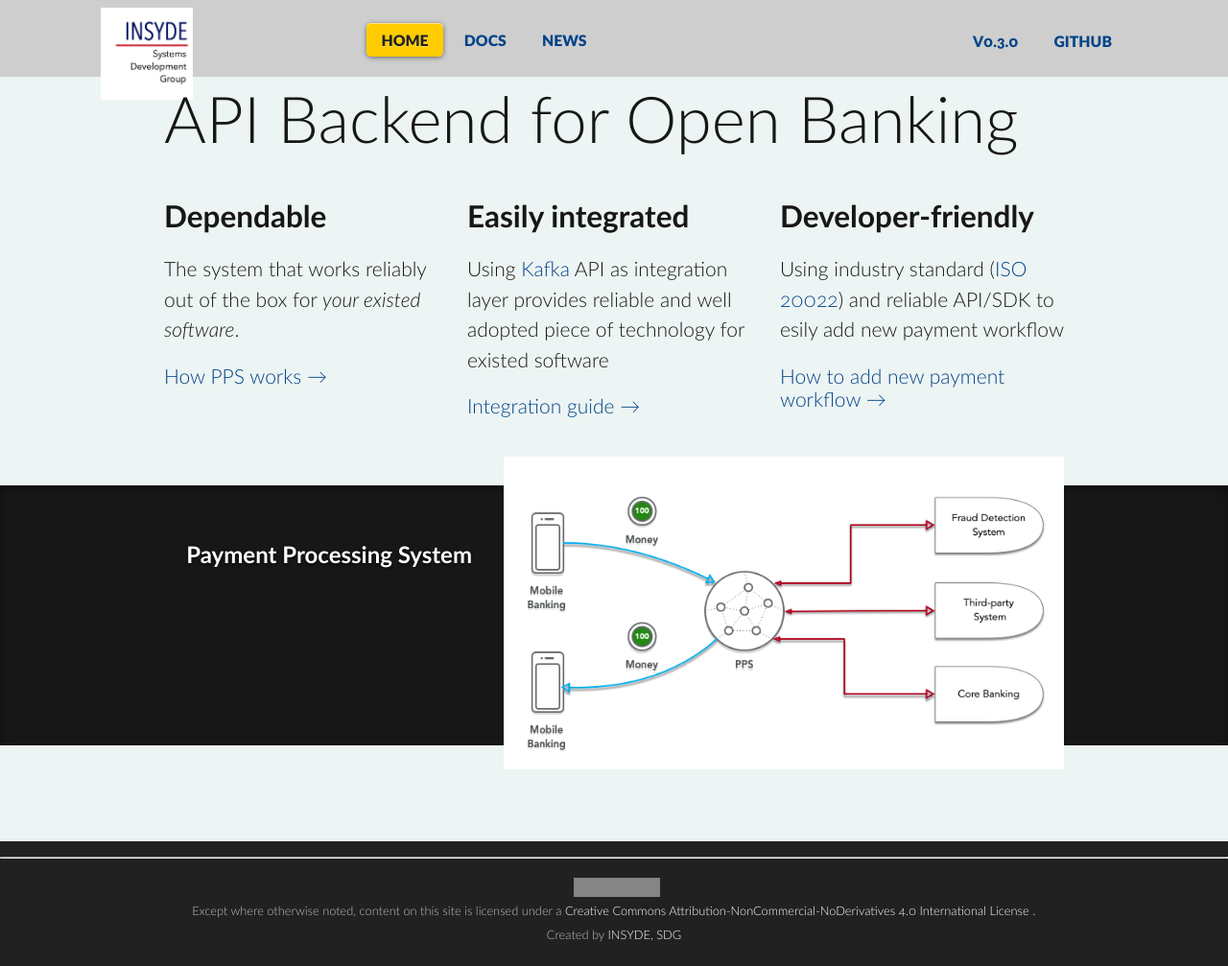
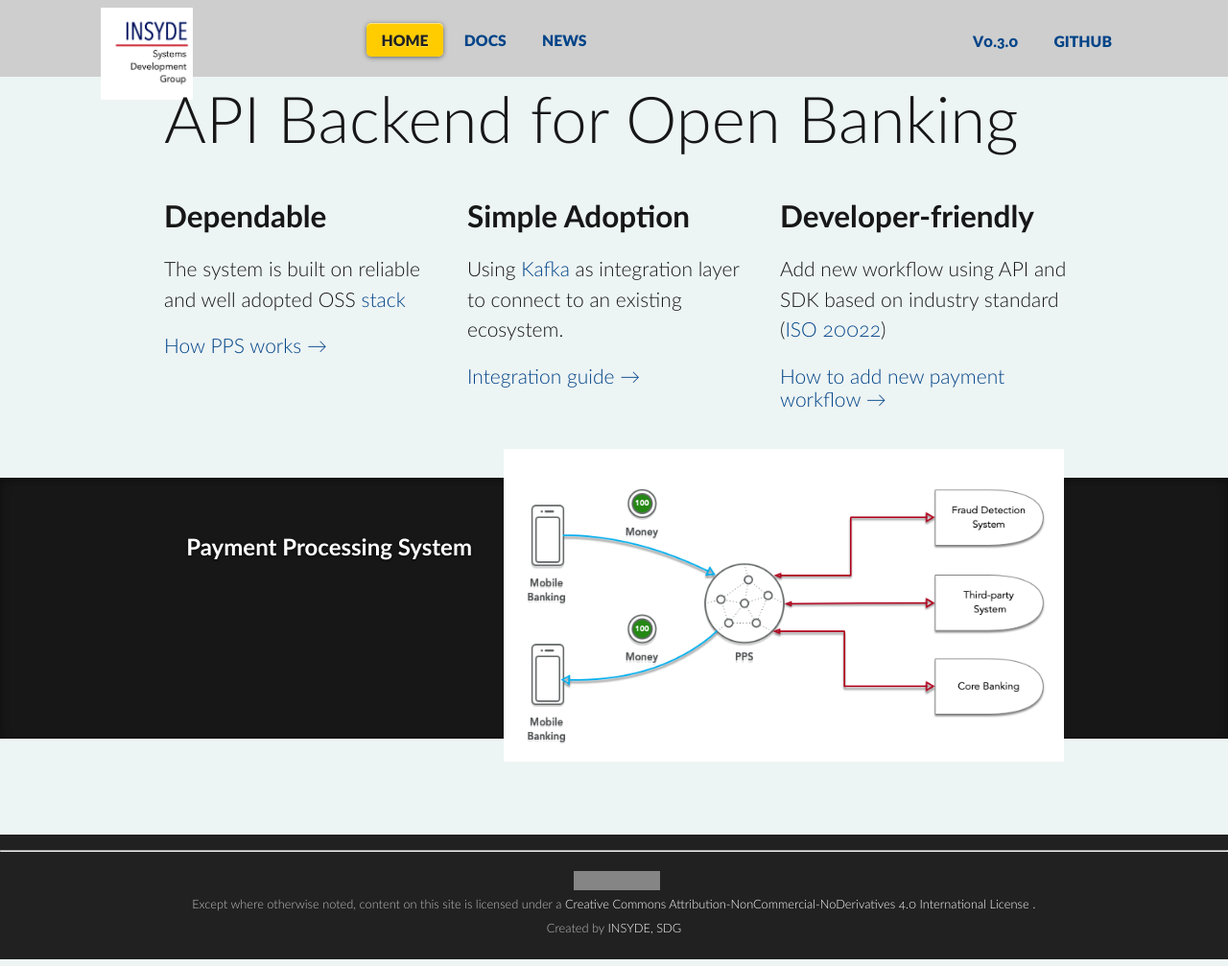
Before and after one commit to system42world/pps, a Jekyll site: the page built from pages/index.html, in a window 1280 px wide. Shown: the whole page at 96% size. Built offline with Jekyll 4.4.1, drawn with Linux system fonts in a browser that asks for light colours; some web fonts are replaced; grey boxes are pictures that could not be loaded.

Commit message:
chore: change wording on Main page
- simple changes to purpose and product descriptions

IssueID: none
References: none

```diff
--- a/pages/index.html
+++ b/pages/index.html
@@ -16,22 +16,21 @@ permalink: /
     <div class="unit one-third">
       <h2>Dependable</h2>
       <p>
-      The system that works reliably out of the box for <em>your existed software</em>.
+      The system is built on reliable and well adopted OSS <a href="https://nightlies.apache.org/flink/flink-statefun-docs-stable/">stack</a>
       </p>
       <a href="{{ 'docs/intro/' | relative_url }}">How PPS works &rarr;</a>
     </div>
     <div class="unit one-third">
-      <h2>Easily integrated</h2>
+      <h2>Simple Adoption</h2>
       <p>
-        Using <a href="https://kafka.apache.org/">Kafka</a> API as integration layer provides reliable and well adopted
-        piece of technology for existed software
+        Using <a href="https://kafka.apache.org/">Kafka</a> as integration layer to connect to an existing ecosystem.
       </p>
       <a href="{{ 'docs/integrations/' | relative_url }}">Integration guide &rarr;</a>
     </div>
     <div class="unit one-third">
       <h2>Developer-friendly</h2>
       <p>
-        Using industry standard (<a href="https://www.iso20022.org/">ISO 20022</a>) and reliable API/SDK to esily add new payment workflow
+        Add new workflow using API and SDK based on industry standard (<a href="https://www.iso20022.org/">ISO 20022</a>)
       </p>
       <a href="https://youtu.be/NIbQQ7x-uKI">How to add new payment workflow &rarr;</a>
     </div>
```
